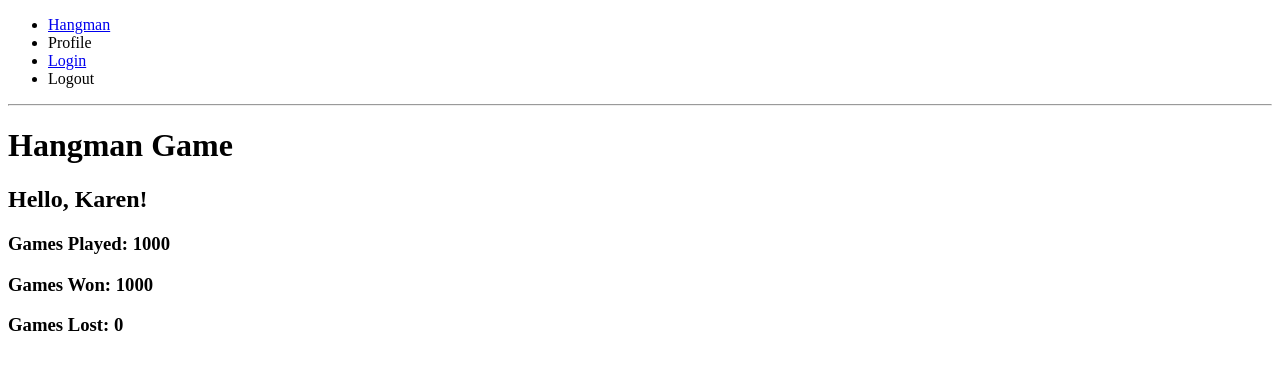
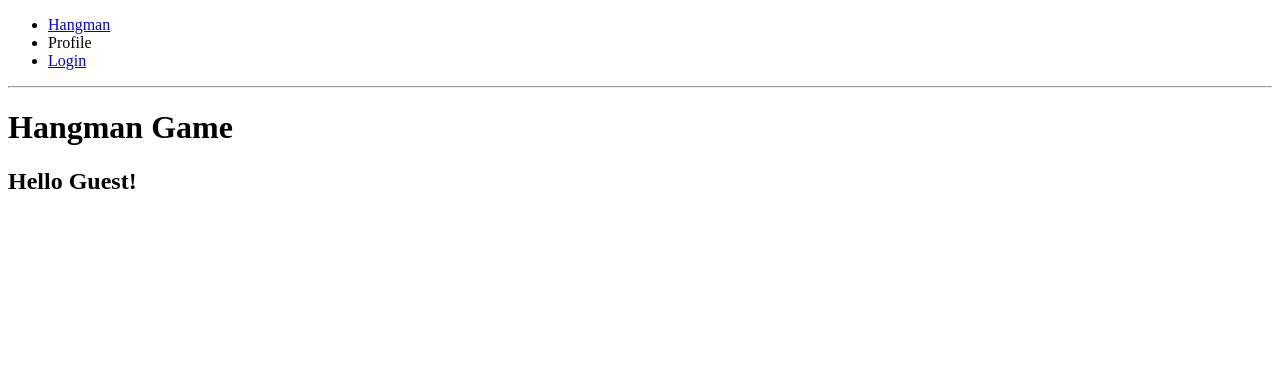
Before and after one commit to jin-karen/flask-hangman, a Flask app: page / in a window 1280 px wide. Shown: the top 370 px of the page. Run offline with Flask 3, Linux system fonts and the light colour scheme.

Commit message:
Add user login logout capabilities

```diff
--- a/app/routes.py
+++ b/app/routes.py
@@ -3,13 +3,15 @@ from app import app
 from app.forms import LoginForm
 from flask_login import current_user, login_user
 from app.models import User
+from flask_login import logout_user
+from flask_login import login_required
+from flask import request
+from werkzeug.urls import url_parse
 
 @app.route('/')
 @app.route('/index')
 def index():
-    login = 'Karen'
-    users = [{'username':'Karen','games':'1000','won':'1000','lost':'0'}]
-    return render_template('index.html', title='Home', users=users, login=login)
+    return render_template('index.html', title='Home', login=login)
 
 @app.route('/login', methods=['GET','POST'])
 def login():
@@ -22,5 +24,18 @@ def login():
             flash('Invalid username or password')
             return redirect(url_for('login'))
         login_user(user,remember=form.remember_me.data)
-       	return redirect(url_for('index'))
+        next_page = request.args.get('next')
+        if not next_page or url_parse(next_page).netloc != '':
+            next_page = url_for('index')
+       	return redirect(next_page)
     return render_template('login.html', title='Sign In', form=form)
+
+@app.route('/logout')
+def logout():
+    logout_user()
+    return redirect(url_for('index'))
+
+@app.route('/game')
+def game():
+    #incomplete
+    return render_template('base.html', title="Game Page")
--- a/app/templates/base.html
+++ b/app/templates/base.html
@@ -12,8 +12,11 @@
             <ul>
                 <li><a href="{{ url_for('index') }}">Hangman</a></li>
                 <li>Profile</li>
+                {% if current_user.is_anonymous %}
                 <li><a href="{{ url_for('login') }}">Login</a></li>
-                <li>Logout</li>
+                {% else %}
+                <li><a href="{{ url_for('logout') }}">Logout</a></li>
+                {% endif %}
             </ul>
         </div>
         <hr>
@@ -21,7 +24,7 @@
         {% if messages %}
         <ul>
             {% for message in messages %}
-            <li>{{ message }}</li>
+            <li style="color: red;">{{ message }}</li>
             {% endfor %}
         </ul>
         {% endif %}
--- a/app/templates/index.html
+++ b/app/templates/index.html
@@ -2,12 +2,12 @@
 
 {% block content %}
     <h1>Hangman Game</h1>
-    {% for user in users %}
-    {% if user.username == login %}
-    <h2>Hello, {{user.username}}!</h1>
-    <h3>Games Played: {{user.games}}</h3>
-    <h3>Games Won: {{user.won}}</h3>
-    <h3>Games Lost: {{user.lost}}</h3>
+    {% if current_user.is_anonymous %}
+    <h2>Hello Guest!</h2>
+    {% else %}
+    <h2>Hello, {{ current_user.username }}!</h2>
+    <h3>Games Played: {{ current_user.games_played }}</h3>
+    <h3>Games Won: {{ current_user.won }}</h3>
+    <h3>Games Lost: {{ current_user.lost }}</h3>
     {% endif %}
-    {% endfor %}
 {% endblock %}
--- a/project.py
+++ b/project.py
@@ -1,6 +1,6 @@
-from app import app
+from app import app, db
 from app.models import User, Game
 
 @app.shell_context_processor
 def make_shell_context():
-    return {'db': db, 'User': User, 'Post': Game}
+    return {'db': db, 'User': User, 'Game': Game}
```
Also changed, not shown: app/__init__.py (+8 -0 lines).
